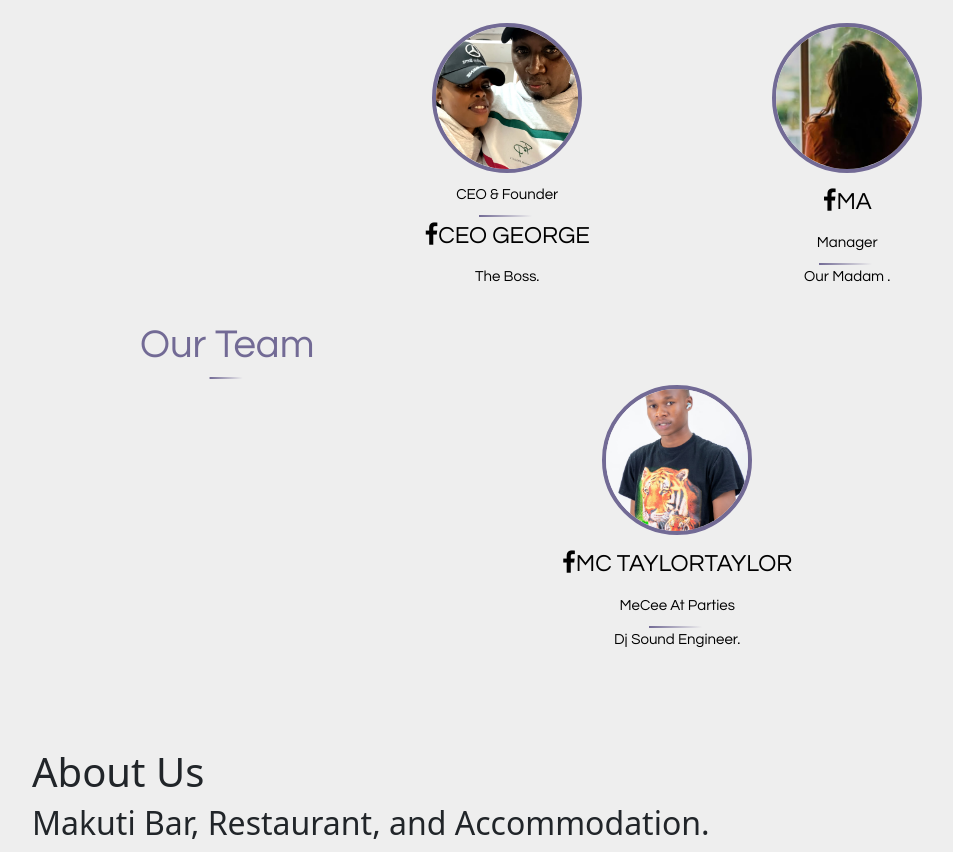
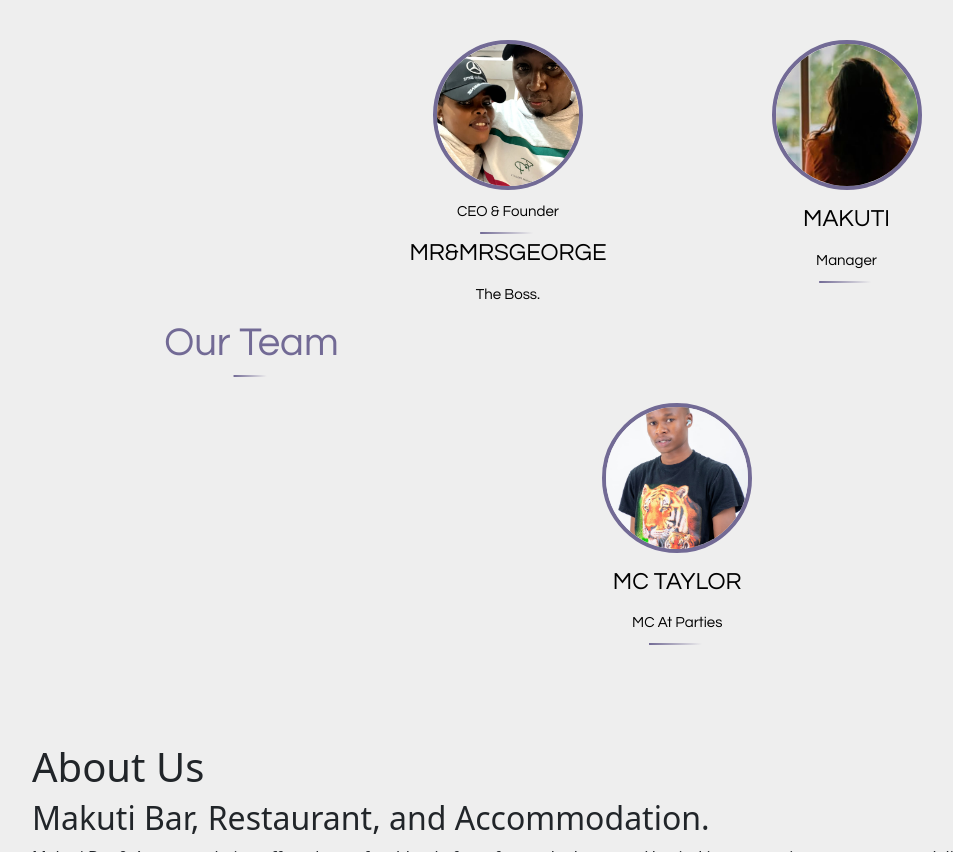
Before and after one commit to Kellylemayianit/Makuti-Night-Club, a plain HTML site: page index.html in a window 1280 px wide. Shown: the part 3878-4730 px from the top of the page, without its empty margins (50-1003 px from the left). Drawn offline with nearby package versions, Linux system fonts and the light colour scheme.

Commit message:
Update index.html

```diff
--- a/index.html
+++ b/index.html
@@ -164,20 +164,18 @@
         <div class="member">
             <img src="images/founder.jpg" alt="">
             <p class="title">CEO &amp; Founder</p>
-            <h2><i class="fa fa-facebook"></i>CEO George</h2>
+            <h2>Mr&MrsGeorge</h2>
             <p>The Boss.</p>
         </div>
         <div class="member">
             <img src="images/manager.jpg" alt="">
-            <h2><i class="fa fa-facebook"></i>Ma</h2>
+            <h2>Makuti</h2>
             <p class="title">Manager</p>
-            <p>Our Madam .</p>
         </div>
         <div class="member">
             <img src="images/taylor.jpg" alt="">
-            <h2><i class="fa fa-facebook"></i>Mc TaylorTaylor</h2>
-            <p class="title">MeCee At Parties</p>
-            <p>Dj Sound Engineer.</p>
+            <h2>Mc Taylor</h2>
+            <p class="title">MC At Parties</p>
         </div>
     </div>
 </section>
```
